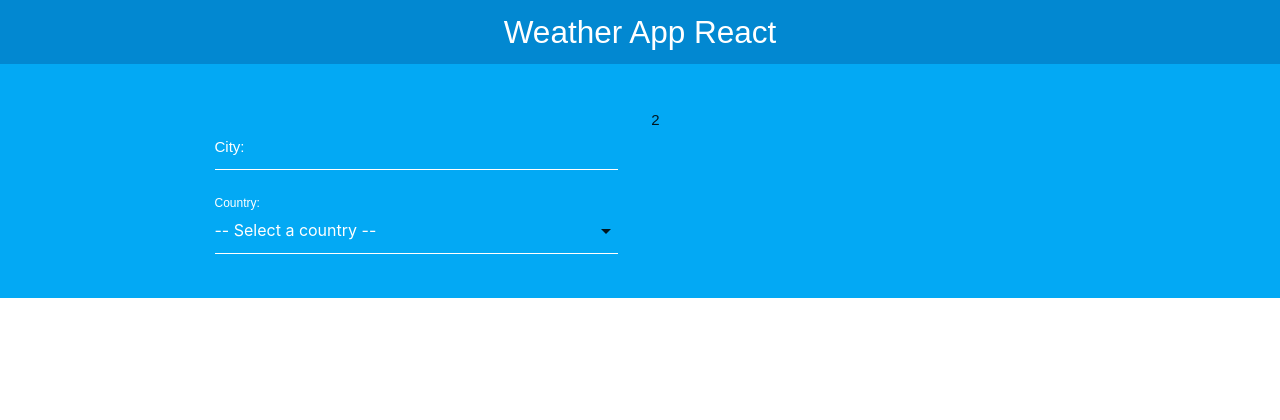
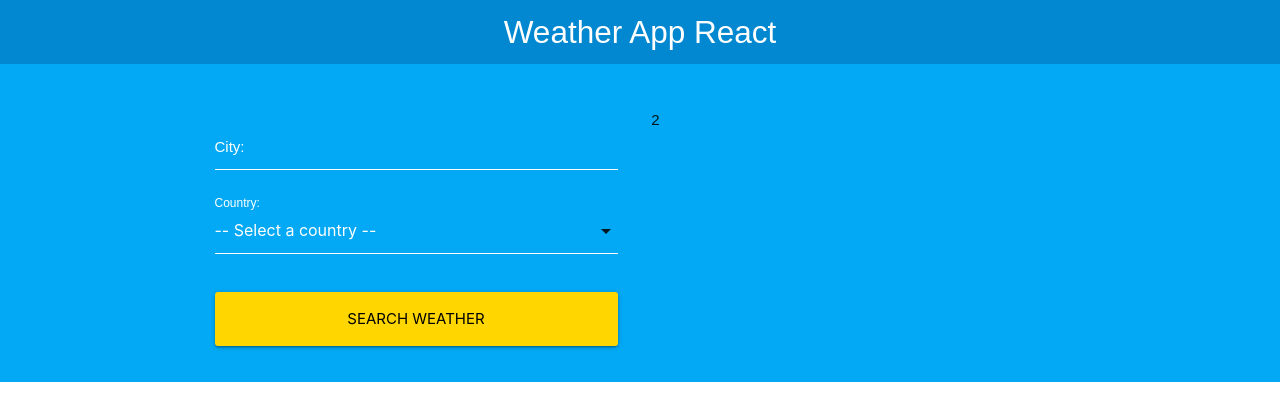
Before and after one commit to nvizcarra/weather, a React (Create React App) app: page / in a window 1280 px wide. Shown: the top 420 px of the page. Built offline with nearby package versions, Linux system fonts and the light colour scheme.

Commit message:
Form validation and submit button

```diff
--- a/src/components/Form.jsx
+++ b/src/components/Form.jsx
@@ -7,6 +7,8 @@
         city: '',
         country: ''
     })
+
+    const [ error, saveError ] = useState(false)
 
     // Extract city and country
     const { city, country } = search;
@@ -20,9 +22,27 @@
         });
     }
 
+    // When user submits form
+    const handleSubmit = e => {
+        e.preventDefault();
+
+        // Validation
+        if(city.trim() === '' || country.trim() === '') {
+            saveError(true);
+            return
+        }
+
+        saveError(false);
+
+        // Send it to the main component
+    }
+
     return (
 
-        <form>
+        <form
+            onSubmit={handleSubmit}
+        >
+            {error ? <p className="red darken-4 error">Complete all fields</p> : null}
             <div className="input-field col s12">
                 <input
                     type="text"
@@ -53,6 +73,15 @@
                 </select>
                 <label htmlFor="country">Country: </label>
             </div>
+
+            <div className="input-field col s12">
+                <input
+                    type="submit"
+                    value="Search weather"
+                    className="waves-effect waves-light btn-large btn-block yellow accent-4"
+                    />
+            </div>
+
         </form>
     );
 }
```
